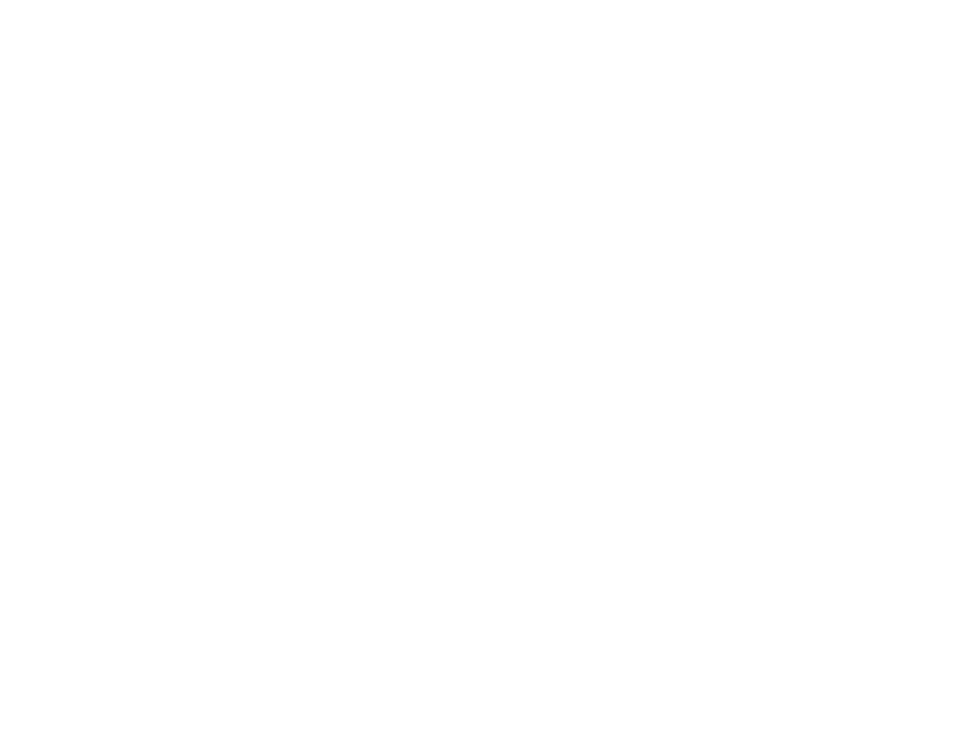
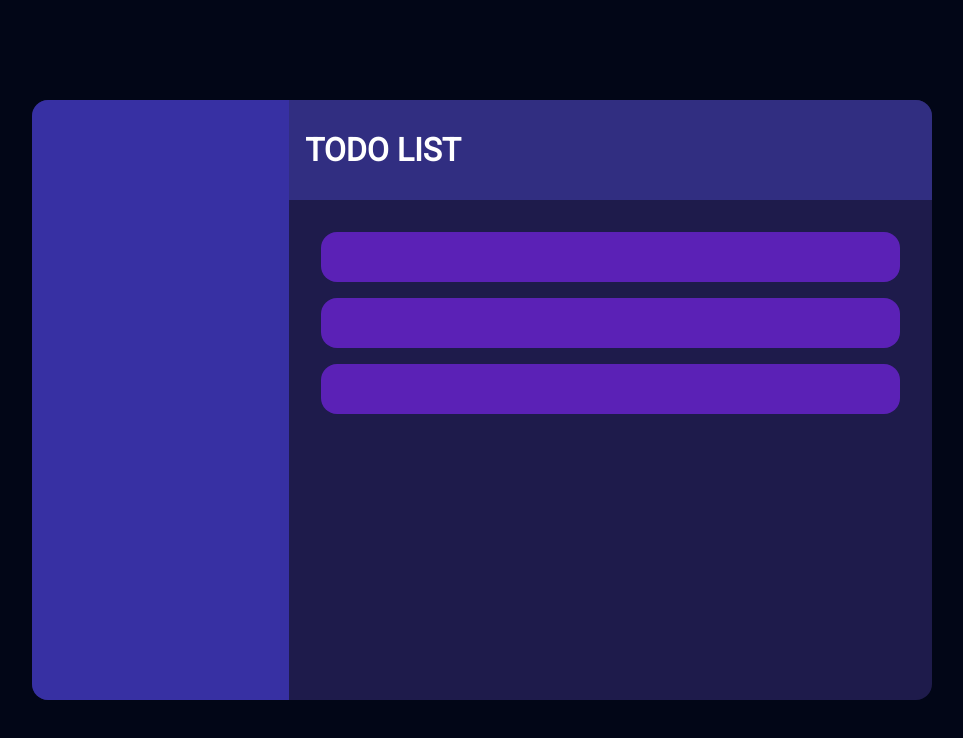
Before and after one commit to eeeeaa/todo-list, a website built with webpack: page src/template.html in a window 1280 px wide. Shown: the whole page, without its empty margins (158-1121 px from the left). Built offline with nearby package versions, Linux system fonts and the light colour scheme.

Commit message:
Add frontend design prototype

```diff
--- a/src/css/style.css
+++ b/src/css/style.css
@@ -0,0 +1,68 @@
+@import url('https://fonts.googleapis.com/css?family=Roboto');
+* {
+    font-family: Roboto, 'Courier New', Courier, monospace;
+    color: white;
+}
+
+html,
+body {
+    display: border-box;
+    margin: 0;
+    padding: 0;
+}
+
+body {
+    display: flex;
+    flex-direction: column;
+    justify-content: center;
+    align-items: center;
+    height: 100vh;
+    background-color: #020617;
+}
+
+#main-content {
+    height: 600px;
+    width: 900px;
+    display: grid;
+    grid-template: 1fr 5fr/2fr 5fr;
+    background-color: #1e1b4b;
+    border-radius: 1em;
+}
+
+.todo-header {
+    grid-area: 1/2/2/-1;
+    background-color: #312e81;
+    border-radius: 0 1em 0 0;
+
+    display: flex;
+    justify-content: flex-start;
+    align-items: center;
+}
+
+.todo-header .header-title {
+    font-weight: 700;
+    font-size: xx-large;
+    margin-left: 0.5em;
+}
+
+.project-container {
+    grid-area: 1/1/-1/2;
+    background-color: #3730a3;
+    border-radius: 1em 0 0 1em;
+}
+
+.todo-container {
+    grid-area: 2/2/-1/-1;
+
+    display: flex;
+    flex-direction: column;
+    justify-content: flex-start;
+    gap: 1em;
+    padding: 2em;
+}
+
+.todo-container .todo-item {
+    height: 50px;
+    border-radius: 1em;
+    background-color: #5b21b6;
+}
--- a/src/js/index.js
+++ b/src/js/index.js
@@ -1,6 +1,6 @@
 import '../css/style.css';
 import { Project } from './dataSource/model/projectModel';
-import { pushProject, getProjects, fetchProjectsFromDataSource } from './repository/repository';
+import { pushProject, getProjects } from './repository/repository';
 
 const project = new Project("dummy1", []);
 const project2 = new Project("dummy2", []);
--- a/src/js/repository/repository.js
+++ b/src/js/repository/repository.js
@@ -91,6 +91,5 @@
     getProjectAt,
     getFirstProject,
     getLastProject,
-    getProjects,
-    fetchProjectsFromDataSource
+    getProjects
 }
--- a/src/template.html
+++ b/src/template.html
@@ -7,7 +7,22 @@
 </head>
 <body>
     <div id="main-content">
-
+        <div class="todo-header">
+            <div class="header-title">TODO LIST</div>
+        </div>
+        <div class="todo-container">
+            <div class="todo-item"></div>
+            <div class="todo-item"></div>
+            <div class="todo-item"></div>
+        </div>
+        <div class="project-container">
+            <div class="project">
+                <div class="project-header">
+                    <div class="project-name"></div>
+                </div>
+                </div>
+            </div>
+        </div>
     </div>
 </body>
 </html>
```
Also changed, not shown: dist/index.html, dist/main.js, 1 other file.
